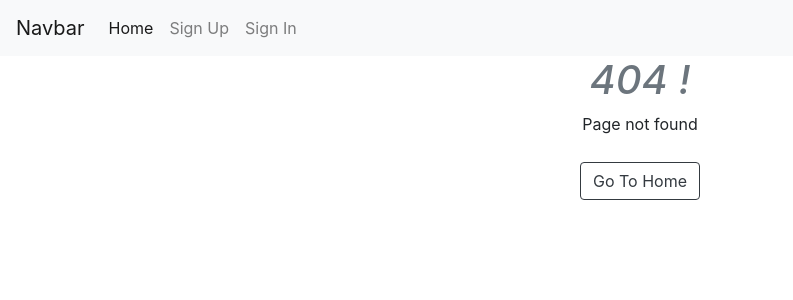
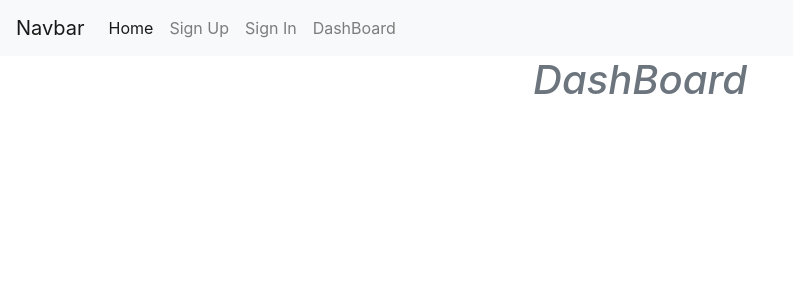
Before and after one commit to faiza203/Tailor_App, a React (Create React App) app: page /DashBoard in a window 1280 px wide. Before the commit this address had no page. Shown: the top 300 px of the page, without its empty margins (0-793 px from the left). Built offline with nearby package versions, Linux system fonts and the light colour scheme.

Commit message:
Add Dashboard in route

```diff
--- a/package.json
+++ b/package.json
@@ -21,7 +21,7 @@
     "react-router": "^5.2.0",
     "react-router-dom": "^5.2.0",
     "react-scripts": "4.0.1",
-    "typescript": "^4.0.3",
+    "typescript": "^4.1.2",
     "web-vitals": "^0.2.4"
   },
   "scripts": {
--- a/src/App.tsx
+++ b/src/App.tsx
@@ -1,7 +1,7 @@
 import React from 'react';
 import { Router, Route, Switch } from 'react-router';
 import { createBrowserHistory as createHistory } from 'history'
-import { Home, SignUp, SignIn, Nav, NotFound } from './components/index';
+import { Nav, Home, SignUp, SignIn, DashBoard, NotFound } from './components/index';
 import 'bootstrap/dist/css/bootstrap.min.css';
 import './App.css';
 
@@ -16,6 +16,7 @@ function App() {
             <Route path="/" component={Home} exact></Route>
             <Route path="/SignUp" component={SignUp}></Route>
             <Route path="/SignIn" component={SignIn}></Route>
+            <Route path="/DashBoard" component={DashBoard}></Route>
             <Route path="" component={NotFound}></Route>
           </Switch>
       </Router>
--- a/src/components/DashBoard.tsx
+++ b/src/components/DashBoard.tsx
@@ -0,0 +1,12 @@
+import React, { Component } from 'react';
+
+export class DashBoard extends Component {
+    render() {
+        return (
+            <div >
+                <h1 className="h1 font-italic text-muted">DashBoard</h1>
+
+            </div>
+        )
+    }
+}
--- a/src/components/Nav.tsx
+++ b/src/components/Nav.tsx
@@ -20,6 +20,9 @@ export class Nav extends Component {
                         <li className="nav-item">
                             <Link to="/SignIn" className="nav-link">Sign In</Link>
                         </li>
+                         <li className="nav-item">
+                            <Link to="/DashBoard" className="nav-link">DashBoard</Link>
+                        </li>
                     </ul>
                 </div>
             </div>
--- a/src/components/index.tsx
+++ b/src/components/index.tsx
@@ -4,3 +4,4 @@ export {SignIn} from './SignIn';
 export {Nav} from './Nav';
 export {configFirebase} from './firebase';
 export {NotFound} from './NotFound';
+export {DashBoard} from './DashBoard';
```
Also changed, not shown: 2 other files (tests, documents, lock files or other folders).
